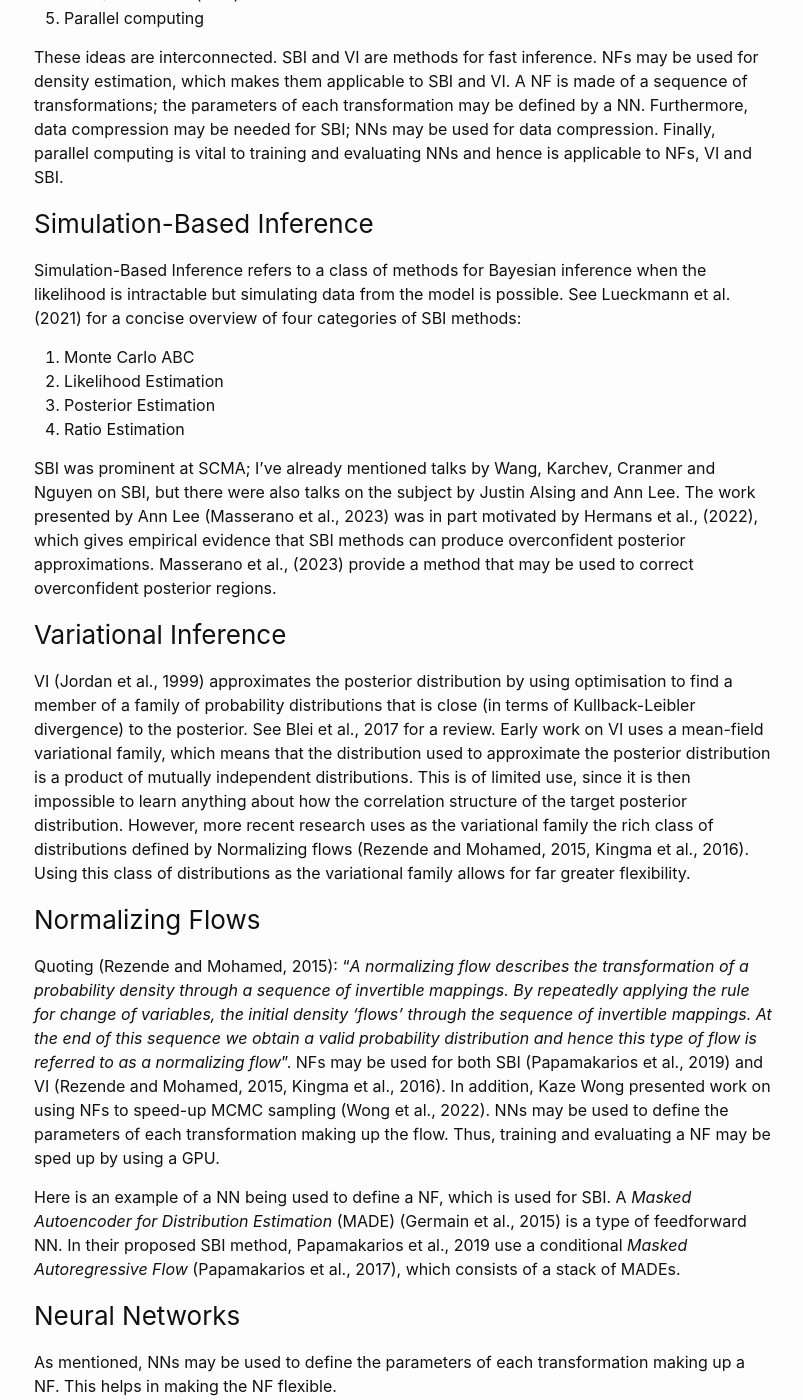
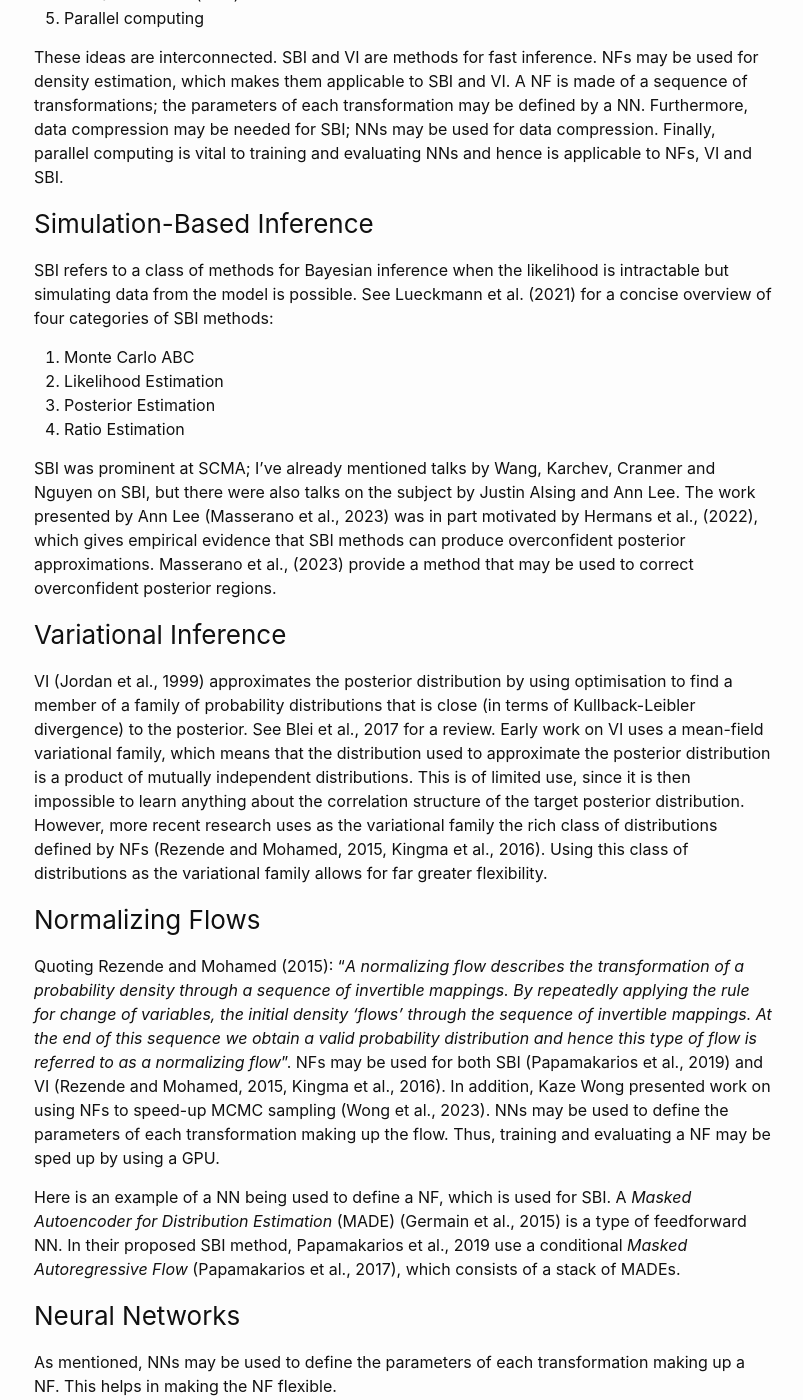
Before and after one commit to mckimmh/mckimmh.github.io, a Jekyll site: the page built from _posts/2023-07-31-scma.md, in a window 1280 px wide and 1400 px high, scrolled down 2126 px. Shown: the whole window, without its empty margins (236-1039 px from the left). Built offline with Jekyll 4.4.1, drawn with Linux system fonts in a browser that asks for light colours; formulas are drawn with MathJax 3; some of the changed text lies outside the part shown.

Commit message:
correct small errors

```diff
--- a/_posts/2023-07-31-scma.md
+++ b/_posts/2023-07-31-scma.md
@@ -16,11 +16,11 @@ Astronomers are preparing for a number of astronomical surveys that are launchin
 1. **You may want to repeat the same analysis on each data-set. Then the more data-sets you have, the greater the cost of doing all the computation.**
 James Buchanan presented work on fitting galaxy models using MCMC for inference. He was able to use cluster computing to fit roughly 100,000 models using over 1000 CPU cores. Not all researchers have access to this much computing power, but James Buchanan works at the Lawrence Livermore National Laboratory, which has world-class computing facilities. Wang et al. (2023) also look at the problem of fitting a particular model to each galaxy that will be observed by the Rubin Observatory. They calculate that so many galaxies will be observed, that for their model, fitting it to each galaxy using traditional methods, such as MCMC (Goodman and Weare, 2010) or Nested Sampling (Skilling, 2004), will require 100 billion CPU hours. They propose using Simulation-Based Inference instead, to achieve massive speed-ups.
 
-1. **In a Bayesian hierarchical model, the number of model parameters scales with the size of the data, making inference increasingly difficult.** For example, Karchev et al (2022) aim to use data on $$10^5$$ supernovae to infer two cosmological parameters. However, the hierarchical model that they use has three latent variables per supernovae, so the model has over $$3 \times 10^5$$ parameters in total. This makes Bayesian inference very difficult. Their proposed solution is based on Simulation-Based Inference.
+2. **In a Bayesian hierarchical model, the number of model parameters scales with the size of the data, making inference increasingly difficult.** For example, Karchev et al. (2022) aim to use data on $$10^5$$ supernovae to infer two cosmological parameters. However, the hierarchical model that they use has three latent variables per supernovae, so the model has over $$3 \times 10^5$$ parameters in total. This makes Bayesian inference very difficult. Their proposed solution is based on Simulation-Based Inference.
 
 ### Complex Models
 
-1. **Accounting for instrument effects.** Usually, one must not only model the mechanism by which some quantity (such as light) was produced, but also how it was observed. This is certainly the case within my own research, where we must allow for all the ways that *instrument effects* have affected the observed data. Kyle Cranmer, who worked at the Large Hadron Collider and contributed to the discovery of the Higgs boson in 2012, made this point in his talk on Simulation-Based Inference. The detectors for particle physics processes are incredibly complex and can be modeled with stochastic simulations with billions of latent variables (Cranmer et al., 2020).
+1. **Accounting for instrument effects.** Usually, one must not only model the mechanism by which some quantity (such as light) was produced, but also how it was observed. This is certainly the case within my own research, where we must allow for all the ways that *instrument effects* have affected the observed data. Kyle Cranmer, who worked at the Large Hadron Collider and contributed to the discovery of the Higgs boson in 2012, made this point in his talk on Simulation-Based Inference. A similar problem arises in particle physics; the detectors for particle physics processes are incredibly complex and can be modelled with stochastic simulations with billions of latent variables (Cranmer et al., 2020).
 
 2. **Complicated, High-Dimensional Data**. Nguyen et al., (2022) provides an interesting example of an astronomical model of complicated, high-dimensional data. Nguyen et al., (2022) aims to learn about dark matter by studying Dwarf galaxies (small, galaxies dominated by dark matter). The data are the kinematics of stars in dwarf galaxies. This poses a statistical challenge, because the data may consist of tens of thousands of galaxies, with galaxies consisting of different numbers of stars (100 on average) and each star being represented by 6 co-ordinates (position and velocity). Nguyen et al., (2022) use Simulation-Based Inference. An interesting component of their method is that they use a Graph Neural Network to automatically extract 128 features to represent each galaxy. Thus each galaxy is compressed to be represented by a summary statistic of fixed dimension.
 
@@ -39,7 +39,7 @@ These ideas are interconnected. SBI and VI are methods for fast inference. NFs m
 
 ### Simulation-Based Inference
 
-Simulation-Based Inference refers to a class of methods for Bayesian inference when the likelihood is intractable but simulating data from the model is possible. See Lueckmann et al. (2021) for a concise overview of four categories of SBI methods:
+SBI refers to a class of methods for Bayesian inference when the likelihood is intractable but simulating data from the model is possible. See Lueckmann et al. (2021) for a concise overview of four categories of SBI methods:
 1. Monte Carlo ABC
 2. Likelihood Estimation
 3. Posterior Estimation
@@ -49,11 +49,11 @@ SBI was prominent at SCMA; I've already mentioned talks by Wang, Karchev, Cranme
 
 ### Variational Inference
 
-VI (Jordan et al., 1999) approximates the posterior distribution by using optimisation to find a member of a family of probability distributions that is close (in terms of Kullback-Leibler divergence) to the posterior. See Blei et al., 2017 for a review. Early work on VI uses a mean-field variational family, which means that the distribution used to approximate the posterior distribution is a product of mutually independent distributions. This is of limited use, since it is then impossible to learn anything about how the correlation structure of the target posterior distribution. However, more recent research uses as the variational family the rich class of distributions defined by Normalizing flows (Rezende and Mohamed, 2015, Kingma et al., 2016). Using this class of distributions as the variational family allows for far greater flexibility.
+VI (Jordan et al., 1999) approximates the posterior distribution by using optimisation to find a member of a family of probability distributions that is close (in terms of Kullback-Leibler divergence) to the posterior. See Blei et al., 2017 for a review. Early work on VI uses a mean-field variational family, which means that the distribution used to approximate the posterior distribution is a product of mutually independent distributions. This is of limited use, since it is then impossible to learn anything about the correlation structure of the target posterior distribution. However, more recent research uses as the variational family the rich class of distributions defined by NFs (Rezende and Mohamed, 2015, Kingma et al., 2016). Using this class of distributions as the variational family allows for far greater flexibility.
 
 ### Normalizing Flows
 
-Quoting (Rezende and Mohamed, 2015): "*A normalizing flow describes the transformation of a probability density through a sequence of invertible mappings. By repeatedly applying the rule for change of variables, the initial density ‘flows’ through the sequence of invertible mappings. At the end of this sequence we obtain a valid probability distribution and hence this type of flow is referred to as a normalizing flow*". NFs may be used for both SBI (Papamakarios et al., 2019) and VI (Rezende and Mohamed, 2015, Kingma et al., 2016). In addition, Kaze Wong presented work on using NFs to speed-up MCMC sampling (Wong et al., 2022). NNs may be used to define the parameters of each transformation making up the flow. Thus, training and evaluating a NF may be sped up by using a GPU.
+Quoting Rezende and Mohamed (2015): "*A normalizing flow describes the transformation of a probability density through a sequence of invertible mappings. By repeatedly applying the rule for change of variables, the initial density ‘flows’ through the sequence of invertible mappings. At the end of this sequence we obtain a valid probability distribution and hence this type of flow is referred to as a normalizing flow*". NFs may be used for both SBI (Papamakarios et al., 2019) and VI (Rezende and Mohamed, 2015, Kingma et al., 2016). In addition, Kaze Wong presented work on using NFs to speed-up MCMC sampling (Wong et al., 2023). NNs may be used to define the parameters of each transformation making up the flow. Thus, training and evaluating a NF may be sped up by using a GPU.
 
 Here is an example of a NN being used to define a NF, which is used for SBI. A *Masked Autoencoder for Distribution Estimation* (MADE) (Germain et al., 2015) is a type of feedforward NN. In their proposed SBI method, Papamakarios et al., 2019 use a conditional *Masked Autoregressive Flow* (Papamakarios et al., 2017), which consists of a stack of MADEs.
 
```
